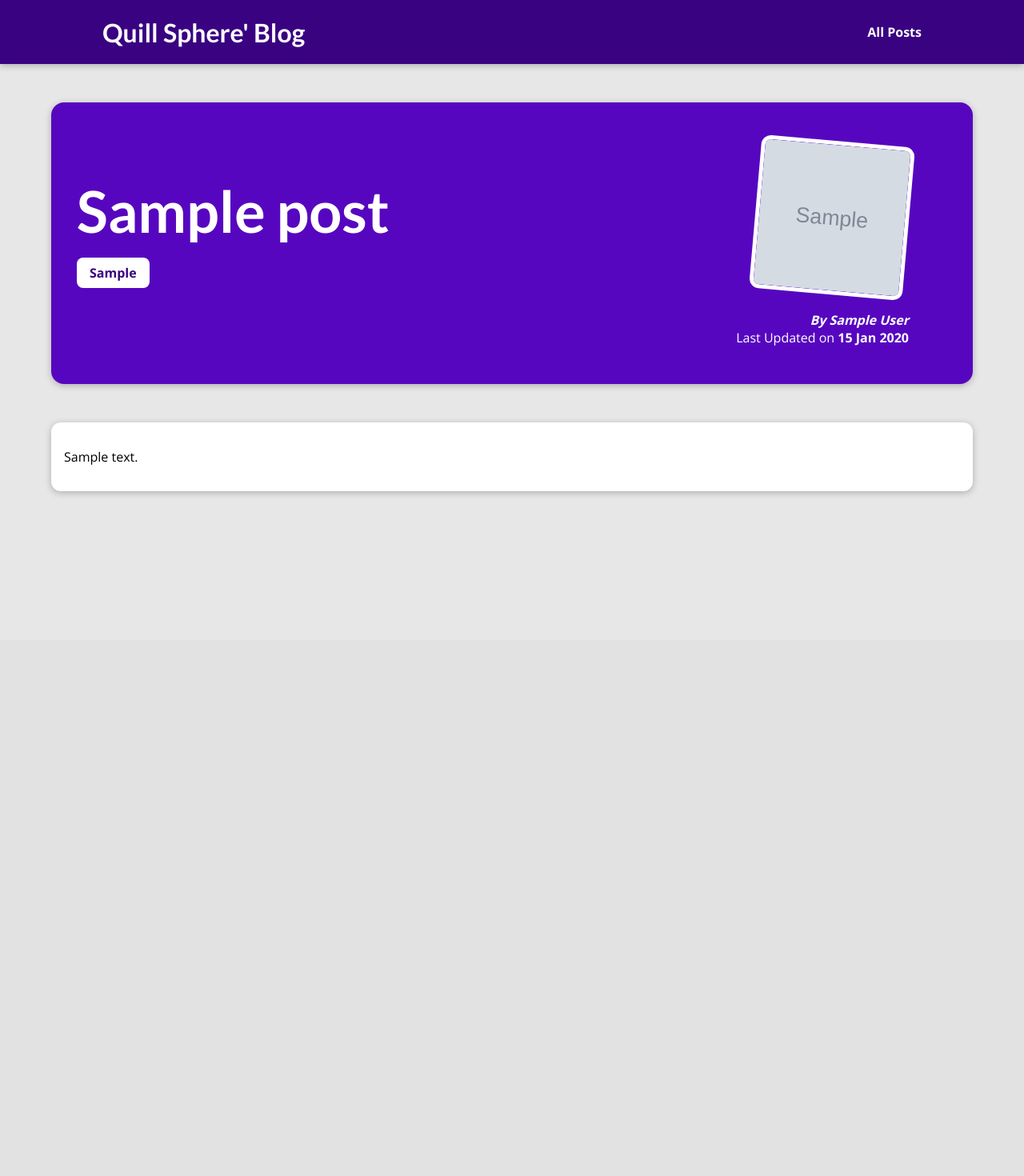
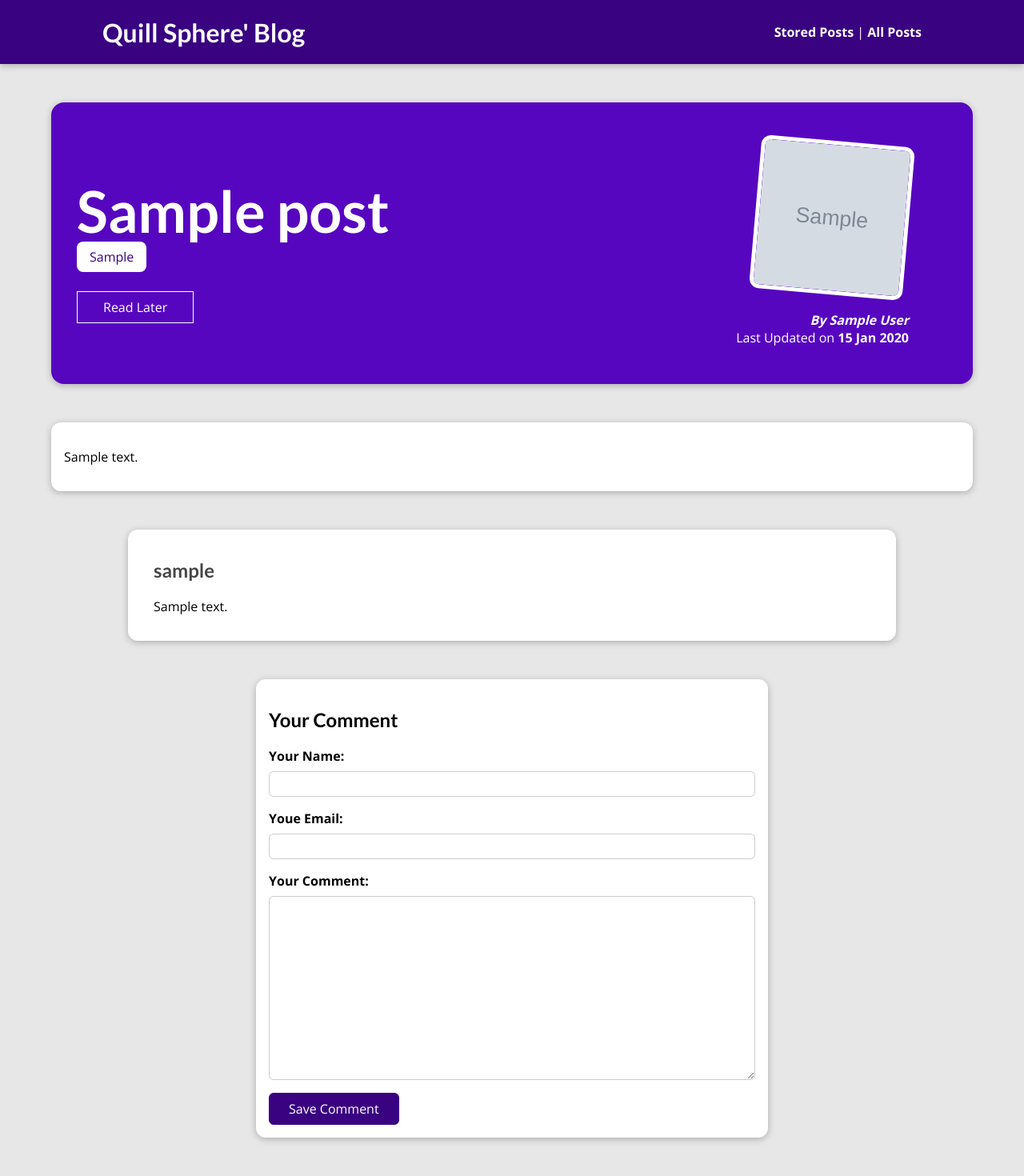
Before and after one commit to kaveenprabodhya/quill_sphere_blog_site, a Django app: a page that uses templates/base.html in a window 1280 px wide. Shown: the whole page at 80% size. Before the commit the page ends 618 px from the top, so only its background shows below. Run offline with Django 5.2, Linux system fonts and the light colour scheme; tables that the repository leaves empty hold one stand-in row (values such as "Sample post"); grey boxes marked "Sample" are stand-in pictures.

Commit message:
config forms, files, sessions

```diff
--- a/blog/admin.py
+++ b/blog/admin.py
@@ -1,5 +1,5 @@
 from django.contrib import admin
-from .models import Post, Author, Tag
+from .models import Post, Author, Tag, Comment
 
 # Register your models here.
 
@@ -8,6 +8,10 @@ class PostAdmin(admin.ModelAdmin):
     list_display = ("title", "date", "author")
     prepopulated_fields = {"slug": ("title",)}
 
+class CommentAdmin(admin.ModelAdmin):
+    list_display = ("user_name", "post")
+
 admin.site.register(Post, PostAdmin)
 admin.site.register(Author)
 admin.site.register(Tag)
+admin.site.register(Comment, CommentAdmin)
--- /dev/null
+++ b/blog/forms.py
@@ -0,0 +1,14 @@
+from django import forms
+
+from .models import Comment
+
+class CommentForm(forms.ModelForm):
+
+    class Meta:
+        model = Comment
+        exclude = ["post"]
+        labels = {
+            "user_name": "Your Name",
+            "user_email": "Youe Email",
+            "text": "Your Comment"
+        }
--- a/blog/static/blog/post-detail.css
+++ b/blog/static/blog/post-detail.css
@@ -22,15 +22,7 @@ body {
 #summary h2 {
   color: white;
   font-size: 4.5rem;
-    margin-bottom: 1.5rem;
-  }
-
-  .tag {
-    background-color: white;
-    color: #390281;
-    padding: 0.5rem 1rem;
-    border-radius: 8px;
-    font-weight: 600;
+  margin-bottom: 0.25rem;
 }
 
 #summary article {
@@ -65,6 +57,25 @@ body {
   font-weight: bold;
 }
 
+#read-later {
+  margin: 2rem 0;
+}
+
+#read-later button {
+  background-color: transparent;
+  border: 1px solid white;
+  padding: 0.5rem 2rem;
+  font: inherit;
+  color: white;
+  cursor: pointer;
+}
+
+#read-later button:hover,
+#read-later button:active {
+  background-color: white;
+  color: #390281;
+}
+
 main {
   width: 90%;
   max-width: 90rem;
@@ -74,3 +85,120 @@ body {
   border-radius: 12px;
   box-shadow: 0 2px 8px rgba(0, 0, 0, 0.25);
 }
+
+.tag {
+  background-color: white;
+  color: #390281;
+  padding: 0.5rem 1rem;
+  border-radius: 8px;
+}
+
+#comment-form {
+  margin: 3rem auto;
+  width: 90%;
+  max-width: 40rem;
+  border-radius: 12px;
+  background-color: white;
+  box-shadow: 0 2px 8px rgba(0, 0, 0, 0.25);
+  padding: 1rem;
+}
+
+#comment-form button {
+  font: inherit;
+  background-color: #390281;
+  color: white;
+  border: 1px solid #390281;
+  padding: 0.5rem 1.5rem;
+  border-radius: 6px;
+  cursor: pointer;
+}
+
+#comment-form button:hover,
+#comment-form button:active {
+  background-color: #4f0ba7;
+  border-color: #4f0ba7;
+}
+
+.form-control {
+  margin-bottom: 1rem;
+}
+
+.form-control label {
+  font-weight: bold;
+  margin-bottom: 0.5rem;
+  display: block;
+}
+
+.form-control input,
+.form-control textarea {
+  display: block;
+  width: 100%;
+  font: inherit;
+  padding: 0.25rem;
+  border-radius: 6px;
+  border: 1px solid #ccc;
+}
+
+.errorlist {
+  list-style: none;
+  margin: 0.5rem 0;
+  padding: 0;
+  color: #d6000b;
+}
+
+.invalid label {
+  color: #d6000b;
+}
+
+.invalid input,
+.invalid textarea {
+  border-color: #d6000b;
+  background-color: #ffe6e7;
+}
+
+#alert {
+  margin: 8rem auto 3rem auto;
+  border: 1px solid #d6000b;
+  background-color: #ffe6e7;
+  padding: 1rem;
+  width: 90%;
+  max-width: 40rem;
+}
+
+#alert a {
+  text-decoration: none;
+  border: 1px solid #d6000b;
+  background-color: #d6000b;
+  color: white;
+  padding: 0.25rem 1.5rem;
+  border-radius: 6px;
+}
+
+#comments {
+  margin: 3rem auto;
+  width: 90%;
+  max-width: 60rem;
+  border-radius: 12px;
+  background-color: white;
+  box-shadow: 0 2px 8px rgba(0, 0, 0, 0.25);
+  padding: 1rem 2rem;
+}
+
+#comments ul {
+  list-style: none;
+  margin: 0;
+  padding: 0;
+}
+
+#comments li {
+  margin-bottom: 1rem;
+  border-bottom: 2px solid #ccc;
+}
+
+#comments li:last-of-type {
+  border-bottom: none;
+}
+
+#comments h2 {
+  color: #464646;
+}
--- a/blog/templates/blog/includes/post.html
+++ b/blog/templates/blog/includes/post.html
@@ -1,8 +1,7 @@
-{% load static %}
 <li>
     <article class="post">
         <a href="{% url "post-detail-page" post.slug %}">
-            <img src="{% static "blog/images/"|add:post.image_name %}" alt="{{post.title}}">
+            <img src="{{ post.image.url }}" alt="{{post.title}}">
             <div class="post__content"></div>
             <h3>{{ post.title }}</h3>
             <p>{{ post.excerpt }}</p>
--- a/blog/templates/blog/post-detail.html
+++ b/blog/templates/blog/post-detail.html
@@ -1,13 +1,20 @@
 {% extends "base.html" %}
 {% load static %}
 
-{% block title %} {{post.title}} {% endblock %}
+{% block title %}{{post.title}}{% endblock %}
 
 {% block css_files %}
 <link rel="stylesheet" href="{% static "blog/post-detail.css" %}" />
 {% endblock %}
 
 {% block content %}
+{% if comment_form.errors %}
+<div id="alert">
+    <h2>Saving the comment failed!</h2>
+    <p>Please check the comment form below the post and fix yuor errors.</p>
+    <a href="#comment-form">Fix!</a>
+</div>
+{% endif %}
 <section id="summary">
   <h2>{{ post.title}}</h2>
   <div>
@@ -15,15 +22,54 @@
     <span class="tag">{{tag.caption}}</span>
     {% endfor %}
   </div>
+  <div id="read-later">
+    <form action="{% url "read-later" %}" method="POST">
+      {% csrf_token %}
+      <input type="hidden" value="{{ post.id }}" name="post_id">
+      <button>
+        {% if saved_for_later %}
+          Remove from "Read Later" List
+        {% else %}
+          Read Later
+        {% endif %}
+      </button>
+    </form>
+  </div>
   <article>
-        <img src="{% static "blog/images/"|add:post.image_name %}" alt="{{post.title}}">
-        <address>By <a href="mailto:{{post.author.email_address}}">{{post.author}}</a></address>
-        <div>
-            Last Updated on <time>{{post.date|date:"d M Y"}}</time>
-        </div>
+    <img src="{{post.image.url}}" alt="{{post.title}}" />
+    <address>
+      By <a href="mailto:{{post.author.email_address}}">{{post.author}}</a>
+    </address>
+    <div>Last Updated on <time>{{post.date|date:"d M Y"}}</time></div>
   </article>
 </section>
 <main>
   <p>{{ post.content|linebreaks }}</p>
 </main>
+{% if comments|length > 0 %}
+<section id="comments">
+  <ul>
+    {% for comment in comments %}
+    <li>
+      <h2>{{comment.user_name}}</h2>
+      <p>{{comment.text|linebreaks}}</p>
+    </li>
+    {% endfor %}
+  </ul>
+</section>
+{% endif %}
+<section id="comment-form">
+    <h2>Your Comment</h2>
+    <form action="{% url "post-detail-page" post.slug %}" method="POST">
+        {% csrf_token %}
+        {% for form_field in comment_form %}
+            <div class="form-control {% if form_field.errors %}invalid{% endif %}">
+                {{ form_field.label_tag }}
+                {{ form_field }}
+                {{ form_field.errors }}
+            </div>
+        {% endfor %}
+        <button>Save Comment</button>
+    </form>
+</section>
 {% endblock %}
--- a/blog/urls.py
+++ b/blog/urls.py
@@ -2,7 +2,8 @@ from django.urls import path
 from . import views
 
 urlpatterns = [
-    path("", views.index, name="starting-page"),
-    path("posts", views.posts, name="posts-page"),
-    path("posts/<slug:slug>", views.post_detail, name="post-detail-page"),
+    path("", views.IndexPageView.as_view(), name="starting-page"),
+    path("posts", views.AllPostsView.as_view(), name="posts-page"),
+    path("posts/<slug:slug>", views.SinglePostView.as_view(), name="post-detail-page"),
+    path("read-later", views.ReadLaterView.as_view(), name="read-later")
 ]
--- a/blog/views.py
+++ b/blog/views.py
@@ -1,5 +1,12 @@
-from django.shortcuts import render, get_object_or_404
+from typing import Any
+from django.db.models.query import QuerySet
+from django.shortcuts import render, get_object_or_404, HttpResponseRedirect
+from django.views.generic import ListView, DetailView
+from django.views import View
+from django.urls import reverse
+
 from .models import Post
+from .forms import CommentForm
 
 def get_date(post):
     return post["date"]
@@ -8,19 +15,127 @@ def get_date(post):
 # Create your views here.
 
 
-def index(request):
-    latest_posts = Post.objects.all().order_by("-date")[:3]
-    return render(request, "blog/index.html", {"posts": latest_posts})
+class IndexPageView(ListView):
+    template_name = "blog/index.html"
+    model = Post
+    ordering = ["-date"]
+    context_object_name = "posts"
+
+    def get_queryset(self):
+        queryset = super().get_queryset()
+        data = queryset[:3]
+        return data
+
+class AllPostsView(ListView):
+    template_name = "blog/all-posts.html"
+    model = Post
+    ordering = ["-date"]
+    context_object_name = "all_posts"
+
+# class SinglePostView(DetailView):
+#     template_name = "blog/post-detail.html"
+#     model = Post
+
+#     def get_context_data(self, **kwargs: Any):
+#         context = super().get_context_data(**kwargs)
+#         context["post_tags"] = self.object.tags.all()
+#         context["comment_form"] = CommentForm()
+#         return context
+
+class SinglePostView(View):
+    def is_stored_post(self, request, post_id):
+        stored_posts = request.session.get("stored_posts")
+        if stored_posts is not None:
+            is_saved_for_later = post_id in stored_posts
+        else:
+            is_saved_for_later = False
+
+        return is_saved_for_later
+
+    def get(self, request, slug):
+        post = Post.objects.get(slug=slug)
+
+        context = {
+            "post": post,
+            "post_tags": post.tags.all(),
+            "comment_form": CommentForm(),
+            "comments": post.comments.all().order_by("-id"),
+            "saved_for_later": self.is_stored_post(request, post.id)
+        }
+
+        return render(request, "blog/post-detail.html", context)
+
+    def post(self, request, slug):
+        comment_form = CommentForm(request.POST)
+        post = Post.objects.get(slug=slug)
+
+        if comment_form.is_valid():
+            comment = comment_form.save(commit=False)
+            comment.post = post
+            comment.save()
+            return HttpResponseRedirect(reverse("post-detail-page", args=[slug]))
+
+        context = {
+            "post": post,
+            "post_tags": post.tags.all(),
+            "comment_form": comment_form,
+            "comments": post.comments.all().order_by("-id"),
+            "saved_for_later": self.is_stored_post(request, post.id)
+        }
+
+        return render(request, "blog/post-detail.html", context)
+
+class ReadLaterView(View):
+    def get(self, request):
+        stored_posts = request.session.get("stored_posts")
+
+        print("stored_posts")
+
+        context = {}
+
+        if stored_posts is None or len(stored_posts) == 0:
+            context["posts"] = []
+            context["has_posts"] = False
+        else:
+            posts = Post.objects.filter(id__in=stored_posts)
+            context["posts"] = posts
+            context["has_posts"] = True
+
+        return render(request, "blog/stored-posts.html", context)
 
 
-def posts(request):
-    all_posts = Post.objects.all().order_by("-date")
-    return render(request, "blog/all-posts.html", {"all_posts": all_posts})
+
+    def post(self, request):
+        stored_posts = request.session.get("stored_posts")
+
+        if stored_posts is None:
+            stored_posts = []
+
+        post_id = int(request.POST["post_id"])
+
+        if post_id not in stored_posts:
+            stored_posts.append(post_id)
+        else:
+            stored_posts.remove(post_id)
+
+        request.session["stored_posts"] = stored_posts
+
+        return HttpResponseRedirect("/")
+
+# def index(request):
+#     latest_posts = Post.objects.all().order_by("-date")[:3]
+#     return render(request, "blog/index.html", {"posts": latest_posts})
 
 
-def post_detail(request, slug):
-    identified_post = get_object_or_404(Post, slug=slug)
-    return render(request, "blog/post-detail.html", {
-        "post": identified_post,
-        "post_tags": identified_post.tags.all()
-    })
+# def posts(request):
+#     all_posts = Post.objects.all().order_by("-date")
+#     return render(request, "blog/all-posts.html", {"all_posts": all_posts})
+
+
+# def post_detail(request, slug):
+#     identified_post = get_object_or_404(Post, slug=slug)
+#     return render(
+#         request,
+#         "blog/post-detail.html",
+#         {"post": identified_post, "post_tags": identified_post.tags.all()},
+#     )
--- a/quill_sphere_blog_site/settings.py
+++ b/quill_sphere_blog_site/settings.py
@@ -128,3 +128,7 @@ DEFAULT_AUTO_FIELD = 'django.db.models.BigAutoField'
 STATICFILES_DIRS = [
     BASE_DIR / "static"
 ]
+
+MEDIA_ROOT = BASE_DIR / "uploads"
+
+MEDIA_URL = "/files/"
--- a/quill_sphere_blog_site/urls.py
+++ b/quill_sphere_blog_site/urls.py
@@ -16,8 +16,10 @@ Including another URLconf
 """
 from django.contrib import admin
 from django.urls import path, include
+from django.conf.urls.static import static
+from django.conf import settings
 
 urlpatterns = [
     path('admin/', admin.site.urls),
     path("", include("blog.urls"))
-]
+] + static(settings.MEDIA_URL, document_root=settings.MEDIA_ROOT)
--- a/static/app.css
+++ b/static/app.css
@@ -46,3 +46,8 @@ h3 {
 #main-navigation h1 a:active {
   color: white;
 }
+
+#bar {
+  color: white;
+  margin: 0;
+}
--- a/templates/base.html
+++ b/templates/base.html
@@ -12,6 +12,8 @@
     <header id="main-navigation">
       <h1><a href="{% url "starting-page" %}">Quill Sphere' Blog</a></h1>
       <nav>
+          <a href="{% url "read-later" %}">Stored Posts</a>
+          <span id="bar">|</span>
           <a href="{% url "posts-page" %}">All Posts</a>
       </nav>
     </header>
```
Also changed, not shown: blog/models.py (+16 -2 lines), blog/static/blog/stored-posts.css (added, +39 -0 lines), blog/templates/blog/stored-posts.html (added, +21 -0 lines), blog/migrations/0002_remove_post_image_name_post_image.py (added), blog/migrations/0003_comment.py (added), uploads/posts/coding.jpg (renamed from blog/static/blog/images/coding.jpg), uploads/posts/done.jpg (added), uploads/posts/mountains.jpg (renamed from blog/static/blog/images/mountains.jpg), uploads/posts/woods.jpg (renamed from blog/static/blog/images/woods.jpg). Lines whose indentation alone changed are shown as unchanged.
